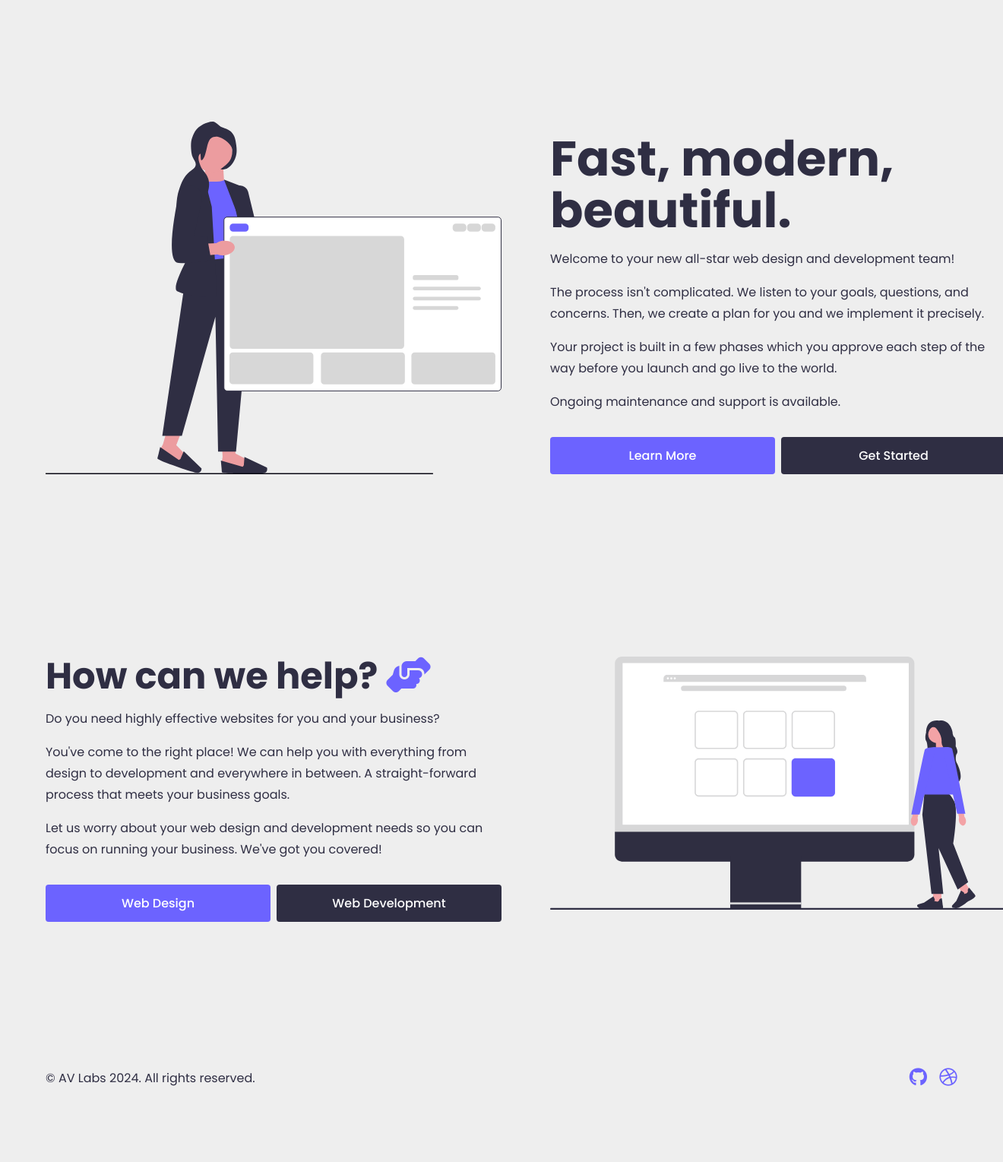
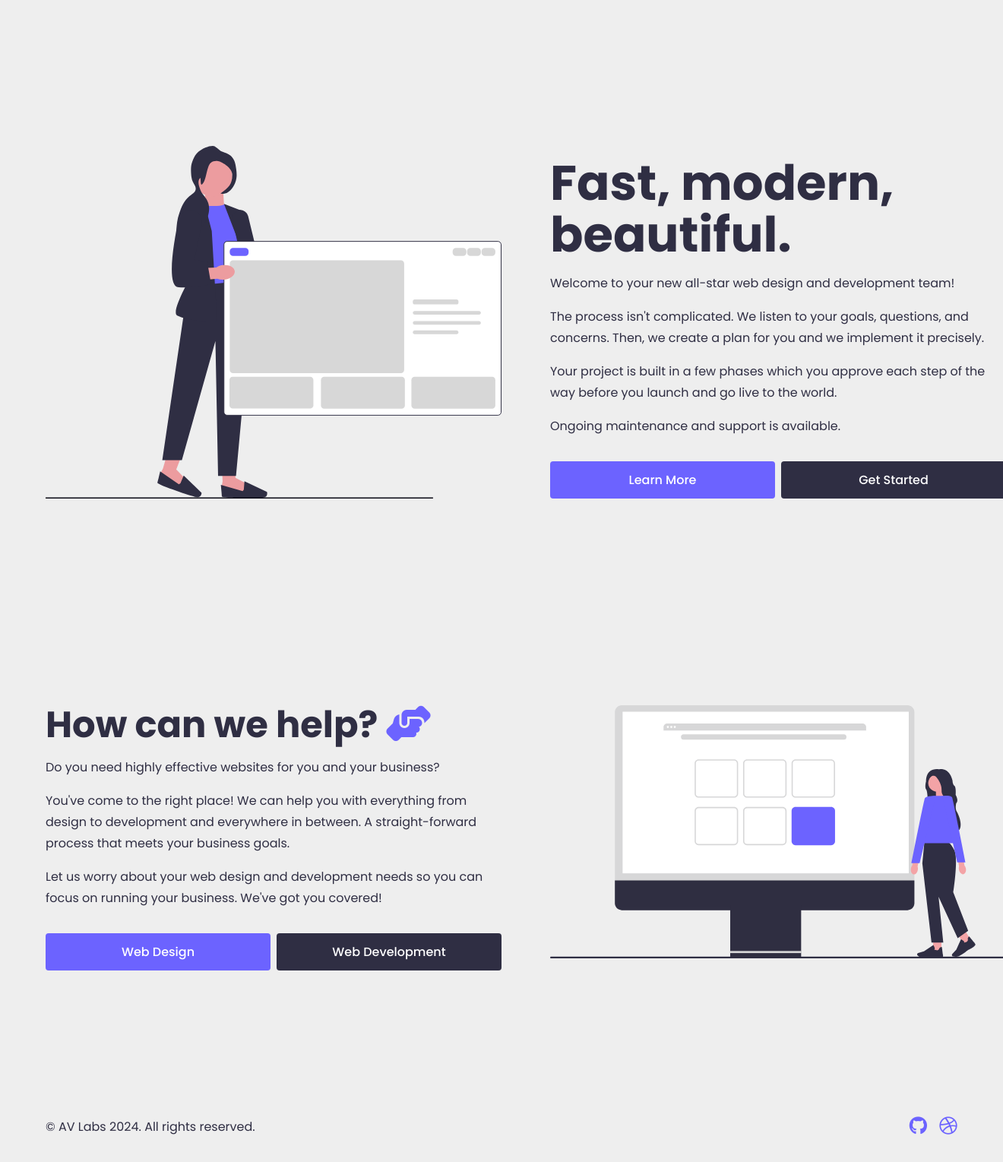
Before and after one commit to avlabsdev/avlabs-v2, a PHP site: page /pricing/index.html in a window 1320 px wide. Shown: the part 62-1591 px from the top of the page at 76% size. Before the commit the page ends 1491 px from the top, so only its background shows below. Run offline with PHP 8.4, Linux system fonts and the light colour scheme; some libraries are stand-ins or nearby versions.

Commit message:
css updates

```diff
--- a/style.css
+++ b/style.css
@@ -18,7 +18,7 @@ body {
   font-family: Poppins, sans-serif;
   display: flex;
   flex-direction: column;
-  gap: 10rem;
+  gap: 12rem;
   padding: 2rem;
   background-color: #eee;
 }
@@ -98,7 +98,7 @@ nav a {
 main {
   display: flex;
   flex-direction: column;
-  gap: 14rem;
+  gap: 16rem;
 }
 
 section .container {
@@ -153,10 +153,6 @@ section .copy {
   align-items: center;
   gap: 0.5rem;
   margin-top: 1rem;
-}
-
-footer {
-  margin-top: 2rem;
 }
 
 footer .container {
```
